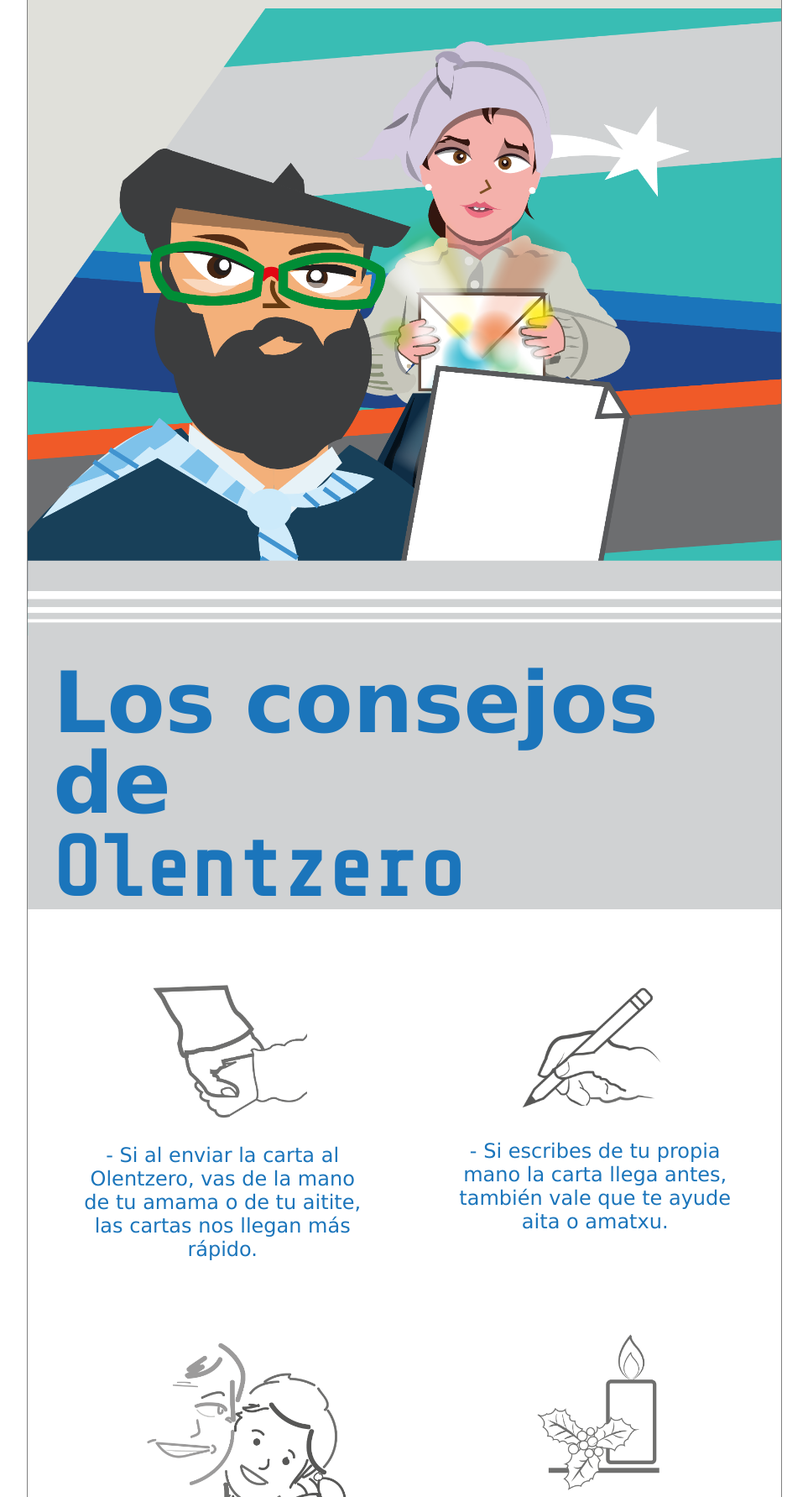
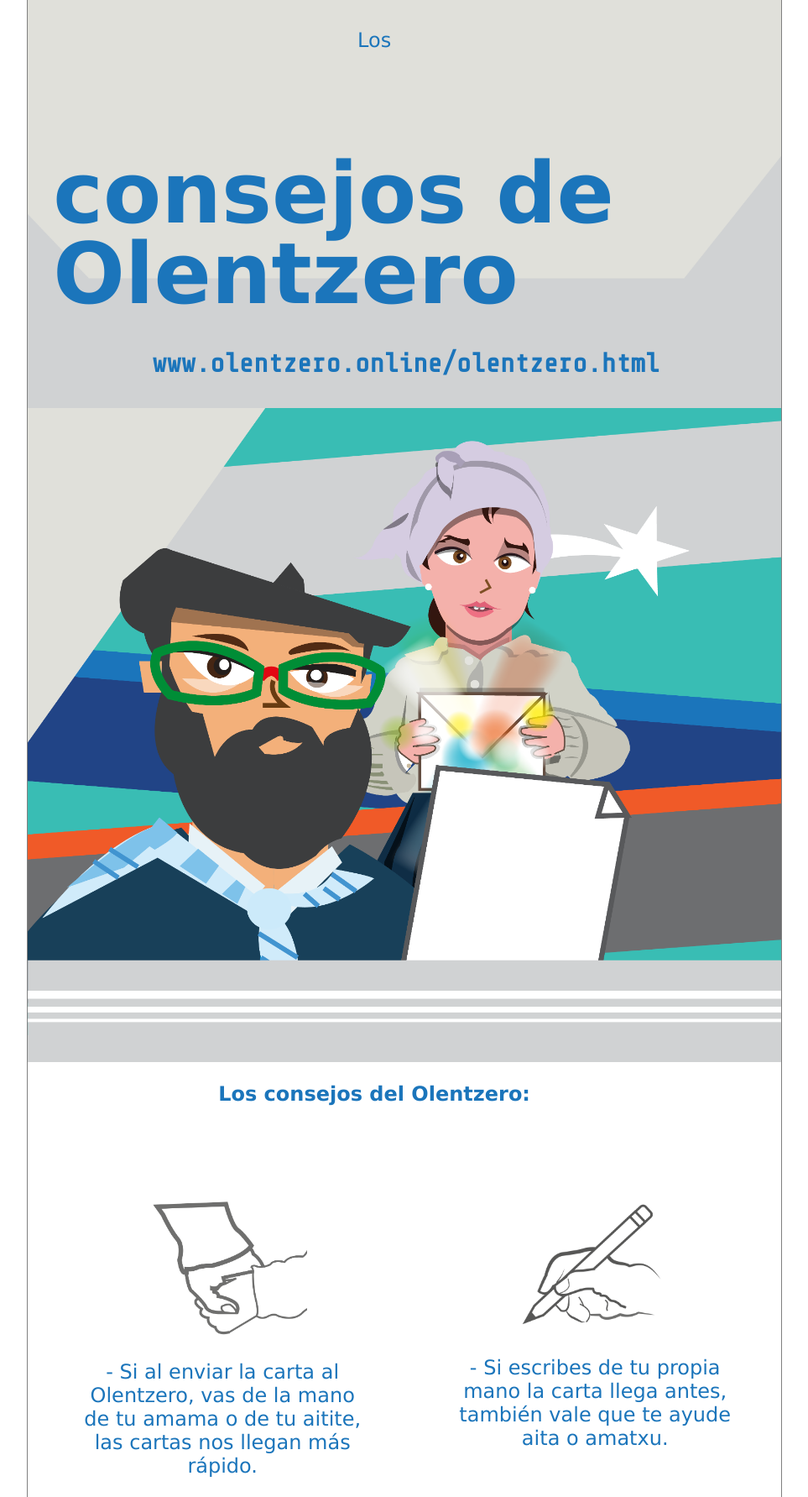
Before and after one commit to Elpayoquedibuja/olentzero-web, a plain HTML site: page olentzero.html in a window 1280 px wide. Shown: the top 1783 px of the page at 84% size, without its empty margins (158-1121 px from the left). Drawn offline with nearby package versions, Linux system fonts and the light colour scheme.

Commit message:
Nuevo header para olentzero.html

```diff
--- a/css/estilos.css
+++ b/css/estilos.css
@@ -307,7 +307,7 @@ script {
 }
 
 .reducir-texto {
-  font-size: 20px;
+  font-size: 70%;
 }
 
 .texto-aumentar {
--- a/olentzero.html
+++ b/olentzero.html
@@ -10,18 +10,21 @@
   </head>
   <body>
     <section id="principal">
+
       <header>
+        <p class="formulario">Los</p>
+        <h1><br/>consejos de Olentzero </h1>
+        <h2><span class="online">www.olentzero.online/olentzero.html</span></h2>
+
         <figure id="ilustracion-principal">
           <img src="img/olentzero-postal-07.png" alt="Olentzero, al fondo la iglesia de San Antón, el Guggenheim, la torre Iberdrola y San Mamés" /><!--  olentzero-postal-03.png olentzero-01.png -->
         </figure>
-
-        <h1>Los consejos de <span class="online"><br/>Olentzero</span></h1>
       </header>
 
 
       <section>
 
-          </article>
+        <p class="formulario"><span class="negrita">Los consejos del Olentzero:</span></p>
         <article id="de-la-mano" class="columnas2">
           <figure><img src="img/iconos2-01.png" alt="" /></figure>
           <p class="formulario padding-left-aumentar">- Si al enviar la carta al Olentzero, vas de la mano de tu amama o de tu aitite, las cartas nos llegan más rápido.</p>
```
